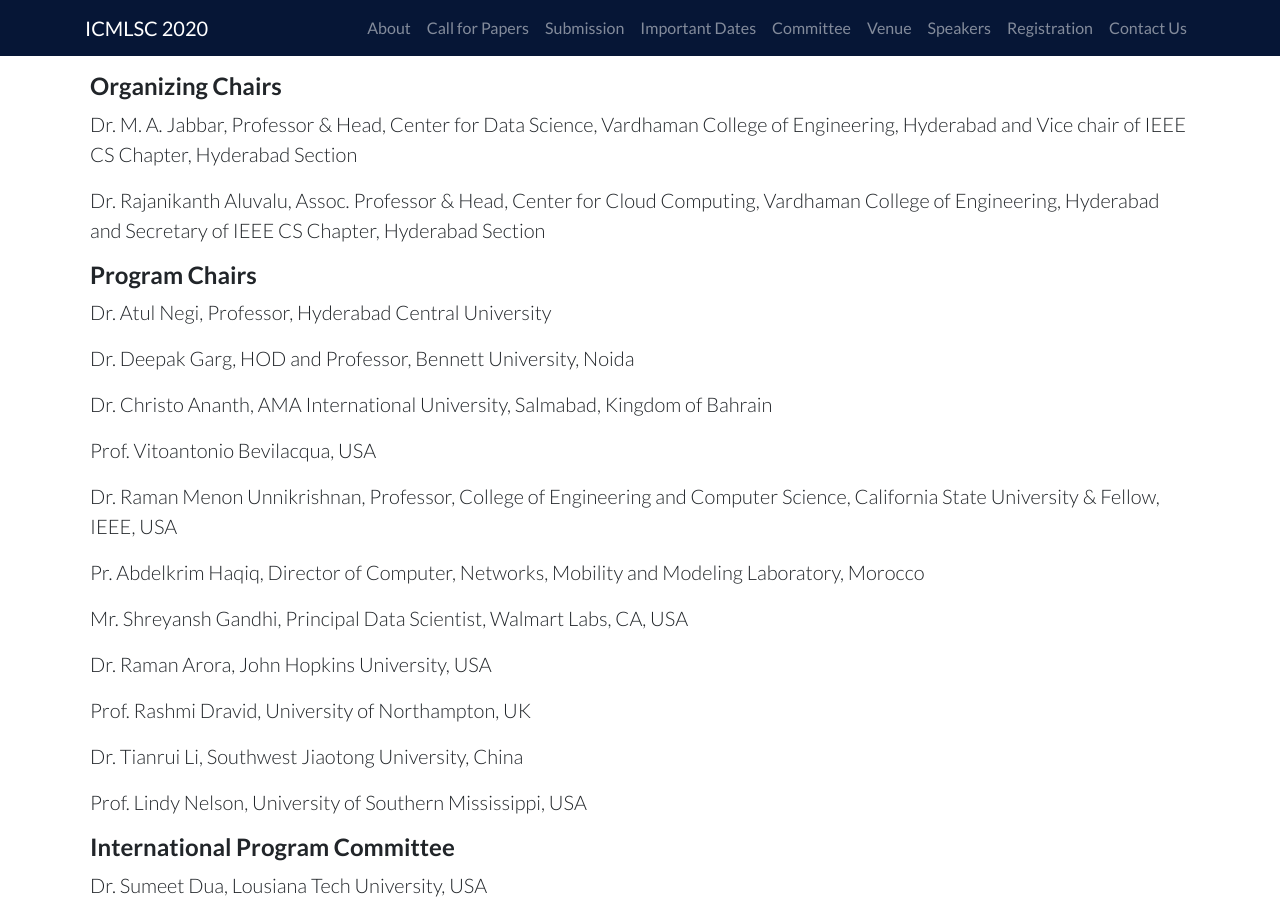
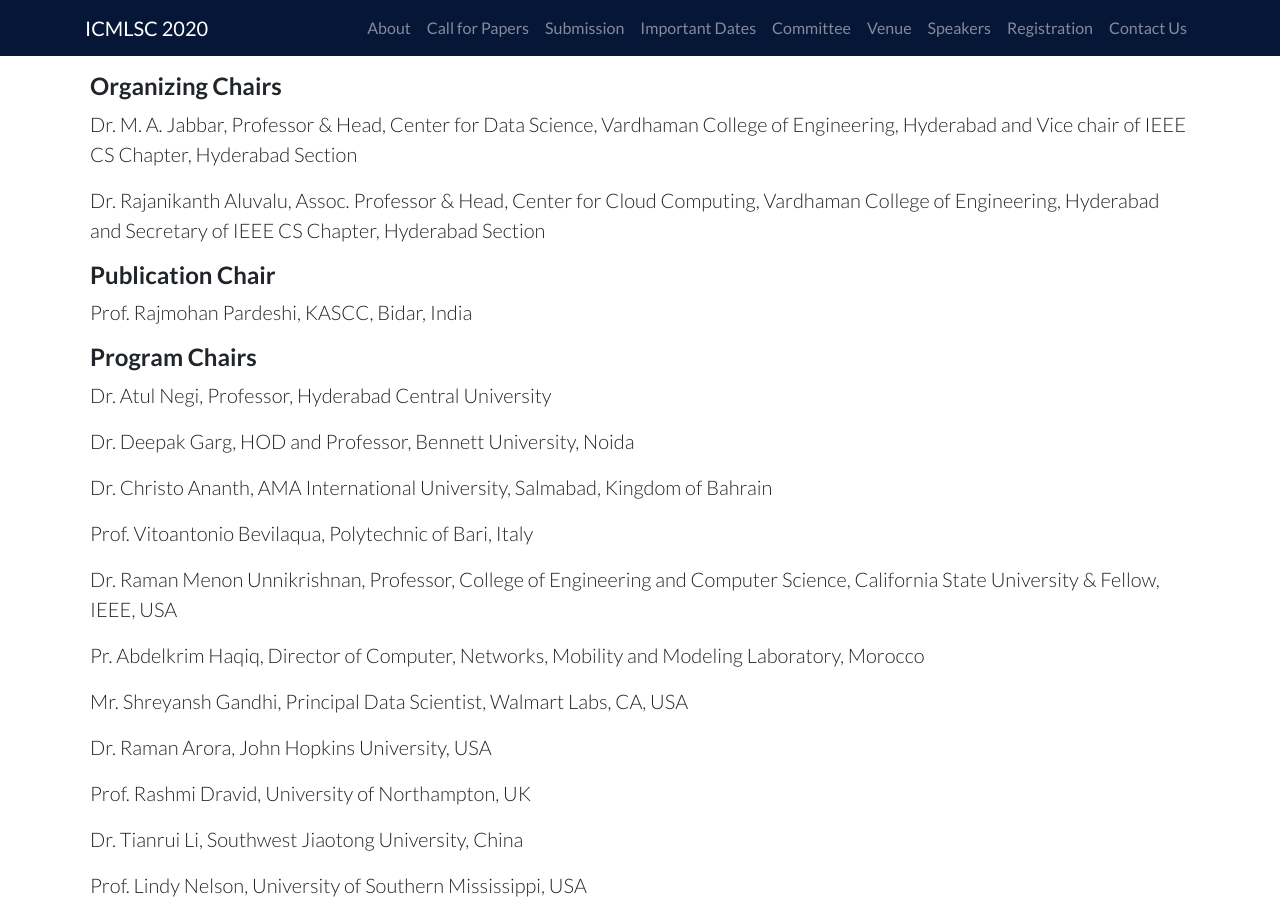
Before and after one commit to ieeevardhaman/icmlsc-website, a Jekyll site: the page built from pages/committee.md, in a window 1280 px wide and 900 px high, scrolled down 1168 px. Built offline with Jekyll 4.4.1, drawn with Linux system fonts in a browser that asks for light colours; our own code applies the rules of GitHub Pages for plain Markdown files; some of the changed text lies outside the part shown.

Commit message:
Change committee details

```diff
--- a/pages/committee.md
+++ b/pages/committee.md
@@ -31,6 +31,10 @@
 
 Dr. Rajanikanth Aluvalu, Assoc. Professor & Head, Center for Cloud Computing, Vardhaman College of Engineering, Hyderabad and Secretary of IEEE CS Chapter, Hyderabad Section
 
+#### Publication Chair
+
+Prof. Rajmohan Pardeshi, KASCC, Bidar, India
+
 #### Program Chairs
 
 Dr. Atul Negi, Professor, Hyderabad Central University
@@ -39,7 +43,7 @@
 
 Dr. Christo Ananth, AMA International University, Salmabad, Kingdom of Bahrain
 
-Prof. Vitoantonio Bevilacqua, USA
+Prof. Vitoantonio Bevilaqua, Polytechnic of Bari, Italy
 
 Dr. Raman Menon Unnikrishnan, Professor, College of Engineering and Computer Science, California State University & Fellow, IEEE, USA
 
@@ -171,7 +175,7 @@
 
 Dr. P. Chandra Sekhar Reddy, JNTUH, Hyderabad
 
-## International Publicity chairs
+#### International Publicity chairs
 
 Dr. Ramalingam, Majan College (University College), Oman
 
```
Also changed, not shown: other parts of pages/committee.md (+1 -3 lines).
